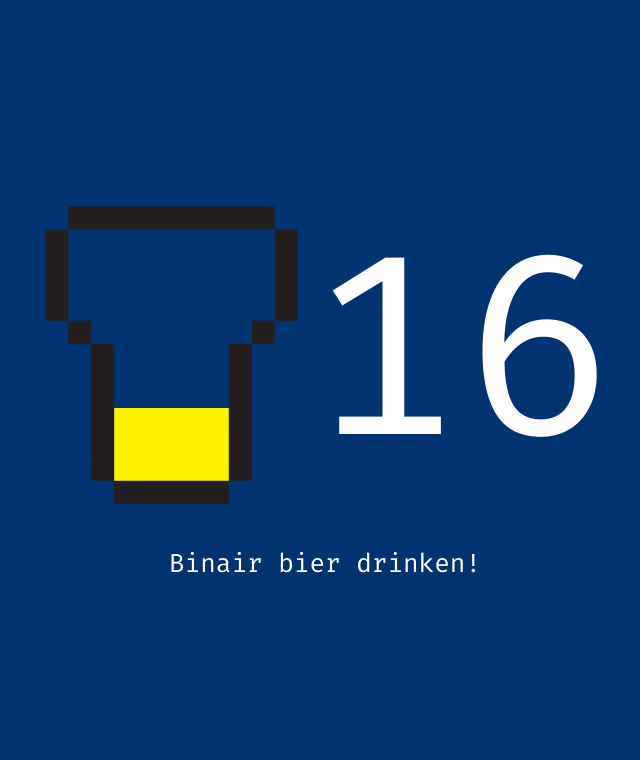
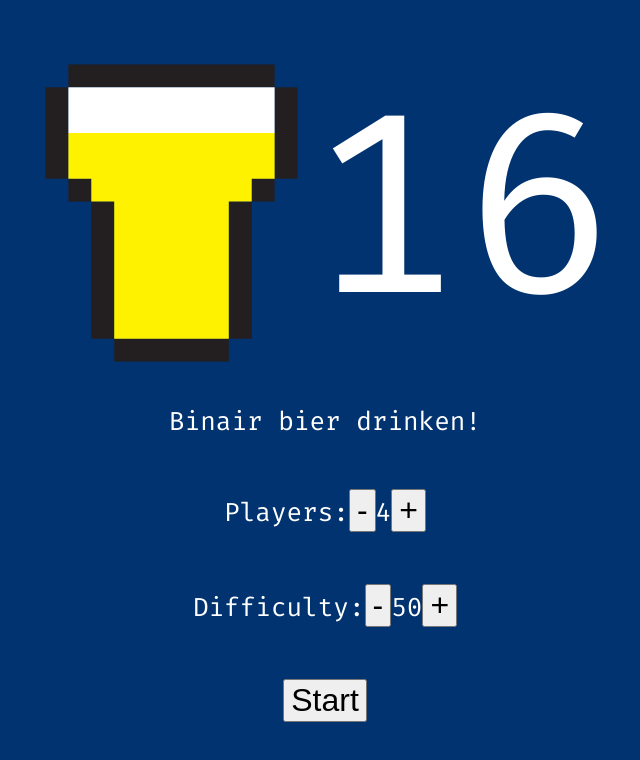
Before and after one commit to GEPWNAGE/binair-bier-drinken, a React (Create React App) app: page / in a window 1280 px wide. Shown: the top 760 px of the page, without its empty margins (315-955 px from the left). Built offline with nearby package versions, Linux system fonts and the light colour scheme.

Commit message:
Created first version

```diff
--- a/src/App.js
+++ b/src/App.js
@@ -3,9 +3,22 @@ import './App.scss';
 import outline from './logo_beer_no_inside.svg'
 import beer from './logo_beer_nosides.svg'
 
+function generateRandom(players, difficulty) {
+  difficulty = difficulty / 100;
+
+  let num = 0;
+
+  for (let i = 0; i < players; i++) {
+    num += (Math.random() < difficulty);
+    num *= 2;
+  }
+  return num / 2;
+}
+
 class Counter extends Component {
   render() {
-    return <div className="counter">{this.props.num}</div>;
+    let finished = this.props.finished ? ' finished' : '';
+    return <div className={"counter" + finished}>{this.props.num}</div>;
   }
 }
 
@@ -24,16 +37,111 @@ class Beer extends Component {
 }
 
 class App extends Component {
+  constructor(props) {
+    super(props);
+
+    this.handleStart = this.handleStart.bind(this);
+    this.tick = this.tick.bind(this);
+    this.handleDecreasePlayers = this.handleDecreasePlayers.bind(this);
+    this.handleIncreasePlayers = this.handleIncreasePlayers.bind(this);
+    this.handleDecreaseDiff = this.handleDecreaseDiff.bind(this);
+    this.handleIncreaseDiff = this.handleIncreaseDiff.bind(this);
+
+    this.timerHandle = null;
+
+    this.state = {
+      running: false,
+      time: 16,
+      num: 0,
+      players: 4,
+      difficulty: 50,
+      finished: false
+    }
+  }
+  handleStart() {
+    this.timerHandle = setInterval(this.tick, 20);
+    let num = generateRandom(this.state.players, this.state.difficulty);
+    this.setState({
+      running: true,
+      time: Math.pow(2, this.state.players),
+      num: num,
+      finished: false
+    });
+  }
+  tick() {
+    if (this.state.time - this.state.num <= 0.001) {
+      this.setState({running: false, finished: true});
+      clearInterval(this.timerHandle);
+    }
+
+    let newTime = this.state.time - 0.02;
+    this.setState({time: newTime});
+  }
+  handleIncreasePlayers() {
+    this.setState({
+      players: this.state.players + 1,
+      time: Math.pow(2, this.state.players + 1)
+    });
+  }
+  handleDecreasePlayers() {
+    if (this.state.players >= 2) {
+      this.setState({
+        players: this.state.players - 1,
+        time: Math.pow(2, this.state.players - 1)
+      });
+    }
+  }
+  handleIncreaseDiff() {
+    if (this.state.difficulty <= 99) {
+      this.setState({difficulty: this.state.difficulty + 1});
+    }
+  }
+  handleDecreaseDiff() {
+    if (this.state.difficulty >= 2) {
+      this.setState({difficulty: this.state.difficulty - 1});
+    }
+  }
   render() {
+    let num = Math.round(this.state.time);
+    if (this.state.running) {
+      return (
+        <div className="App">
+          <header className="App-header">
+            <div className="beer-container">
+              <Beer show={this.state.time / Math.pow(2, this.state.players)}/>
+              <Counter num={num} finished={this.state.finished}/>
+            </div>
+            <p>
+              Binair bier drinken!
+            </p>
+          </header>
+        </div>
+      );
+    }
     return (
       <div className="App">
         <header className="App-header">
           <div className="beer-container">
-            <Beer show={0.33333}/>
-            <Counter num={16}/>
+            <Beer show={1}/>
+            <Counter num={num} finished={this.state.finished}/>
           </div>
           <p>
             Binair bier drinken!
+          </p>
+          <p>
+            Players:
+            <button onClick={this.handleDecreasePlayers}>-</button>
+            {this.state.players}
+            <button onClick={this.handleIncreasePlayers}>+</button>
+          </p>
+          <p>
+            Difficulty:
+            <button onClick={this.handleDecreaseDiff}>-</button>
+            {this.state.difficulty}
+            <button onClick={this.handleIncreaseDiff}>+</button>
+          </p>
+          <p>
+            <button onClick={this.handleStart}>Start</button>
           </p>
         </header>
       </div>
--- a/src/App.scss
+++ b/src/App.scss
@@ -18,8 +18,6 @@
     position: absolute;
     top: 0;
     left: 0;
-
-    //clip: rect(5vmin, 40vmin, 40vmin, 0);
   }
 }
 
@@ -35,6 +33,16 @@ div.beer-container {
     height: 100%;
     align-items: center;
   }
+  div.counter.finished {
+    font-size: 32vmin;
+    height: 100%;
+    align-items: center;
+    color: $yellow;
+  }
+}
+
+button {
+  font-size: 4vmin;
 }
 
 .spin-img {
--- a/src/style/_colors.scss
+++ b/src/style/_colors.scss
@@ -1,2 +1,3 @@
 $blue: #013370;
 $white: #ffffff;
+$yellow: #fffe00;
```
